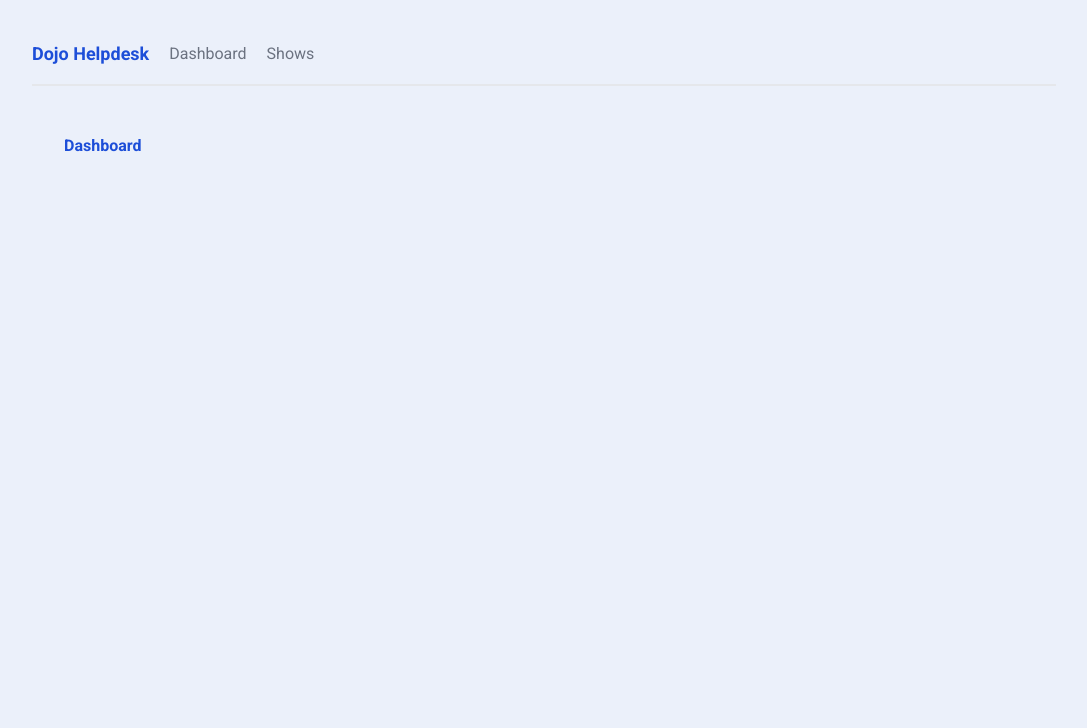
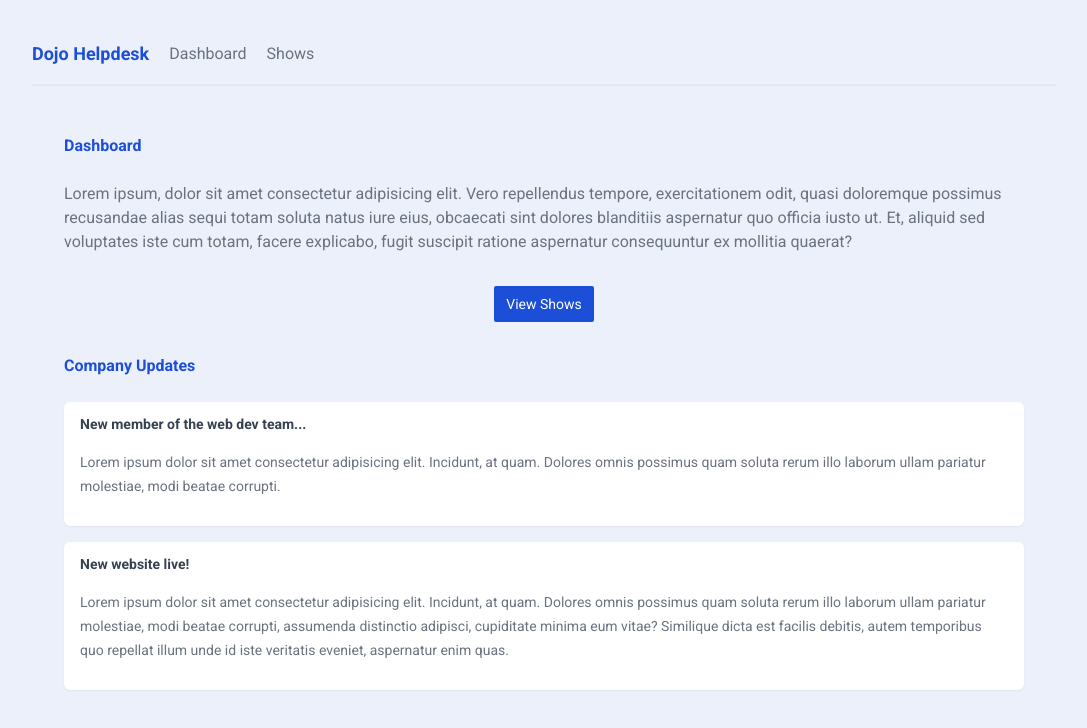
Before and after one commit to lara-isak/whats-next, a Next.js app: page / in a window 1280 px wide. Shown: the top 728 px of the page, without its empty margins (96-1183 px from the left). Built offline with nearby package versions, Linux system fonts and the light colour scheme.

Commit message:
🎨 Add some text to main page

```diff
--- a/app/page.jsx
+++ b/app/page.jsx
@@ -1,9 +1,27 @@
-
+import Link from "next/link";
 
 export default function Home() {
   return (
     <main>
       <h2>Dashboard</h2>
+      <p>Lorem ipsum, dolor sit amet consectetur adipisicing elit. Vero repellendus tempore, exercitationem odit, quasi doloremque possimus recusandae alias sequi totam soluta natus iure eius, obcaecati sint dolores blanditiis aspernatur quo officia iusto ut. Et, aliquid sed voluptates iste cum totam, facere explicabo, fugit suscipit ratione aspernatur consequuntur ex mollitia quaerat?</p>
+
+      <div className="flex justify-center my-8">
+        <Link href="/shows">
+          <button className="btn-primary">View Shows</button>
+        </Link>
+      </div>
+
+      <h2>Company Updates</h2>
+
+      <div className="card">
+        <h3>New member of the web dev team...</h3>
+        <p>Lorem ipsum dolor sit amet consectetur adipisicing elit. Incidunt, at quam. Dolores omnis possimus quam soluta rerum illo laborum ullam pariatur molestiae, modi beatae corrupti.</p>
+      </div>
+      <div className="card">
+        <h3>New website live!</h3>
+        <p>Lorem ipsum dolor sit amet consectetur adipisicing elit. Incidunt, at quam. Dolores omnis possimus quam soluta rerum illo laborum ullam pariatur molestiae, modi beatae corrupti, assumenda distinctio adipisci, cupiditate minima eum vitae? Similique dicta est facilis debitis, autem temporibus quo repellat illum unde id iste veritatis eveniet, aspernatur enim quas.</p>
+      </div>
     </main>
   )
 }
```
